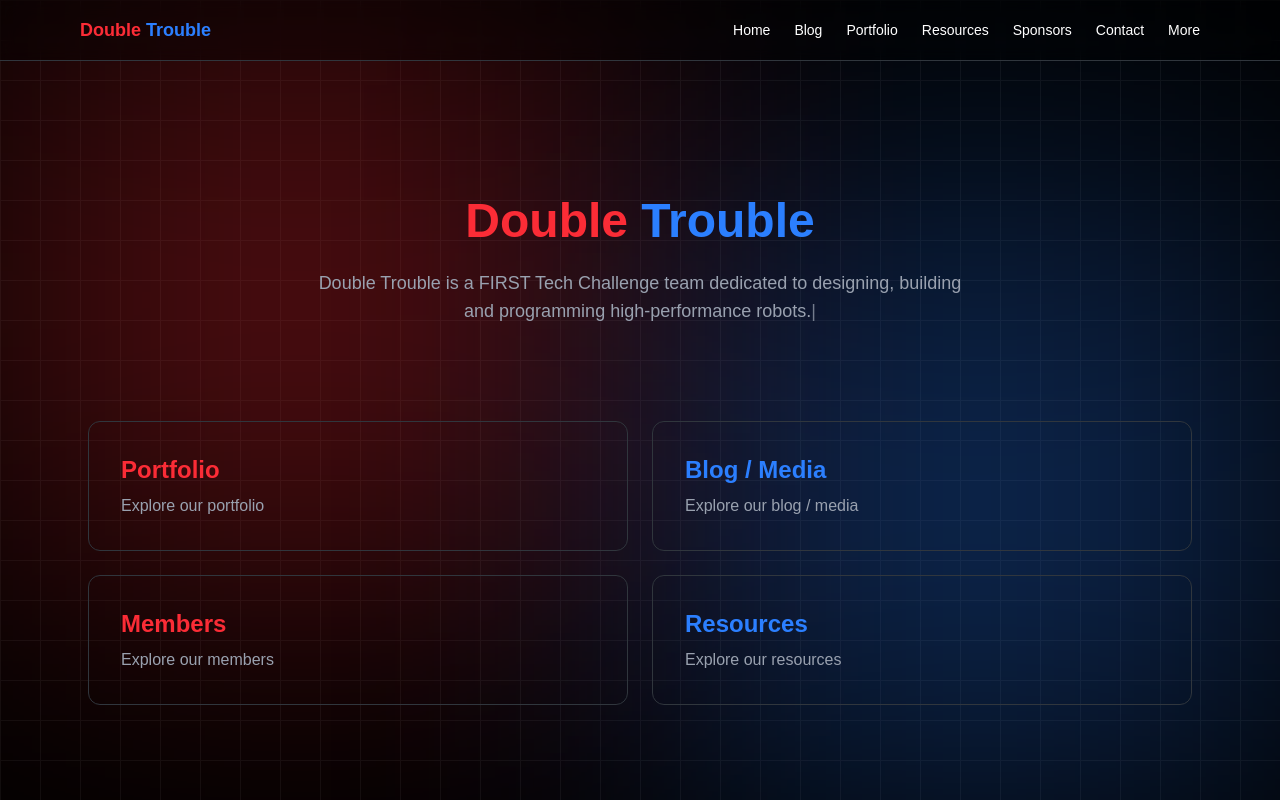
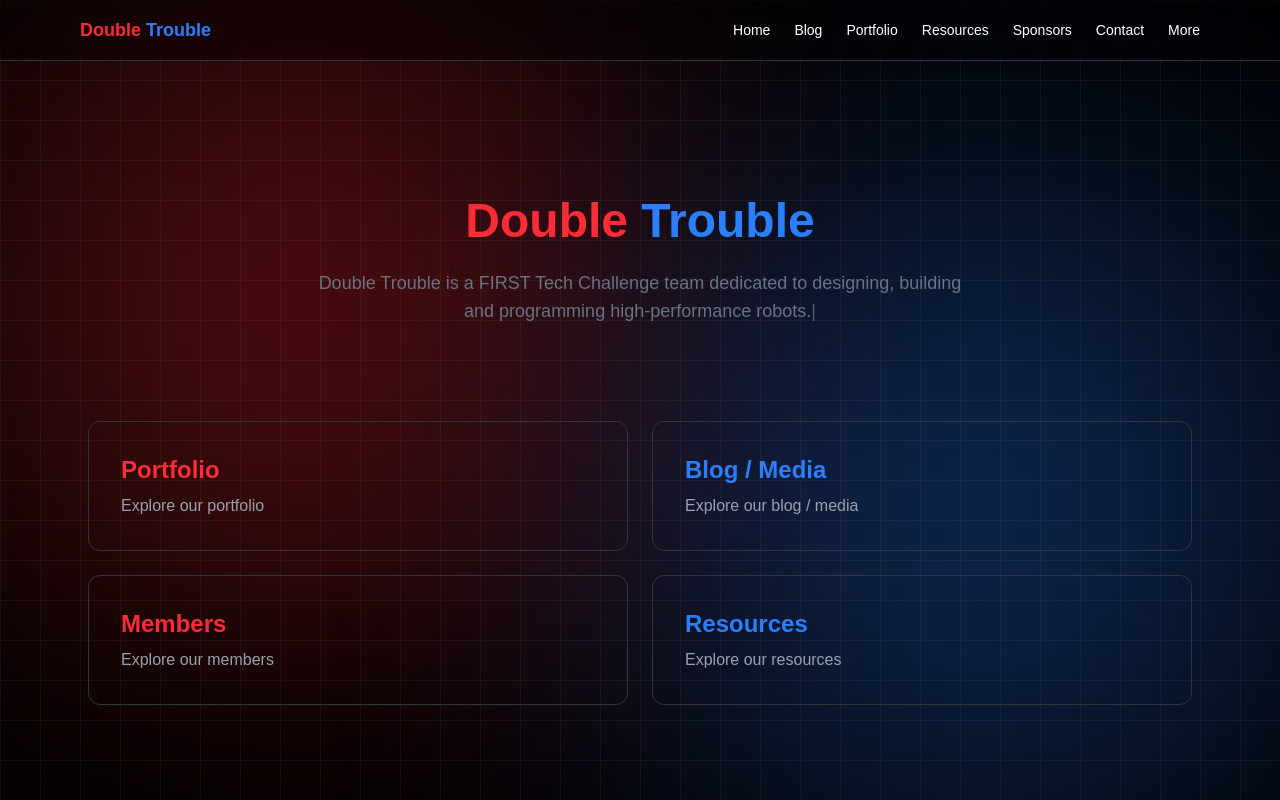
Before and after one commit to BigBird2025-4h/double-trouble-site, a Next.js app: page / in a window 1280 px wide. Built offline with nearby package versions, Linux system fonts and the light colour scheme.

Commit message:
Change paragraph text color from gray-400 to gray-500

```diff
--- a/src/components/Hero.tsx
+++ b/src/components/Hero.tsx
@@ -31,7 +31,7 @@ export default function Hero() {
         <span className="text-blue-500">Trouble</span>
       </motion.h1>
 
-      <p className="text-gray-400 max-w-2xl mx-auto text-lg">
+      <p className="text-gray-500 max-w-2xl mx-auto text-lg">
         {text}
         <span className="animate-pulse">|</span>
       </p>
```
